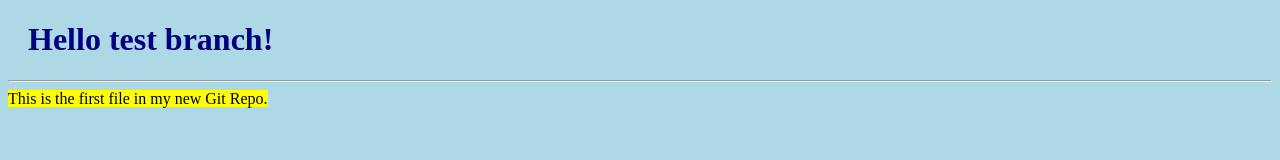
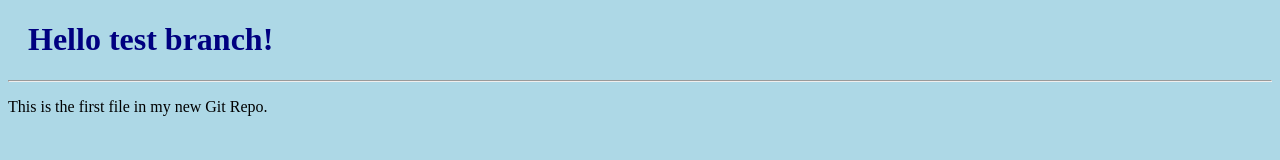
Before and after one commit to rupock/gitPractice, a plain HTML site: page Index.html in a window 1280 px wide. Drawn offline with Linux system fonts and the light colour scheme.

Commit message:
update tag to <p></p>

```diff
--- a/Index.html
+++ b/Index.html
@@ -8,7 +8,7 @@
 
 <h1>Hello test branch!</h1>
 <hr>
-<mark>This is the first file in my new Git Repo.</mark>
+<p>This is the first file in my new Git Repo.</p>
 
 </body>
 </html>
```
